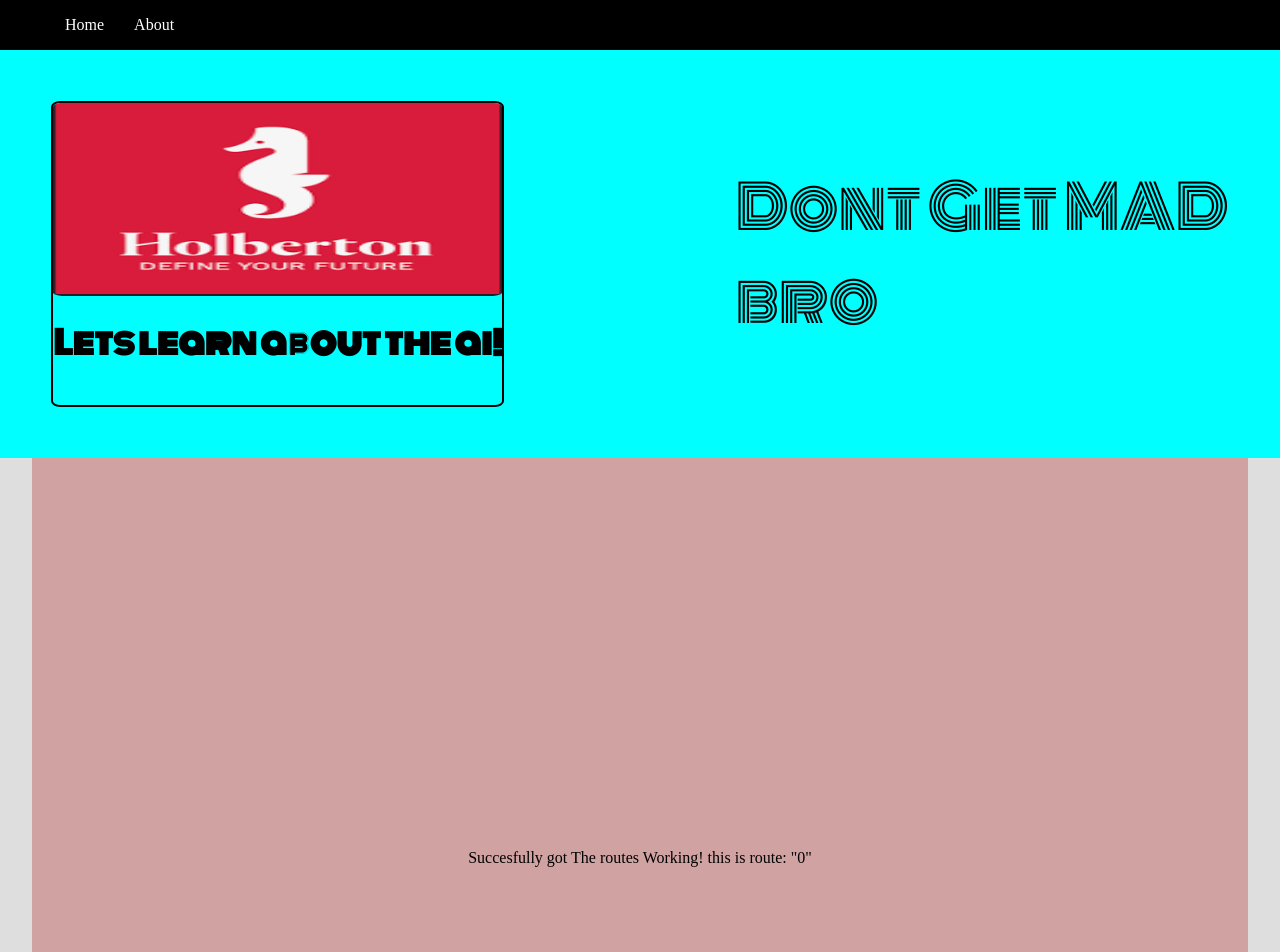
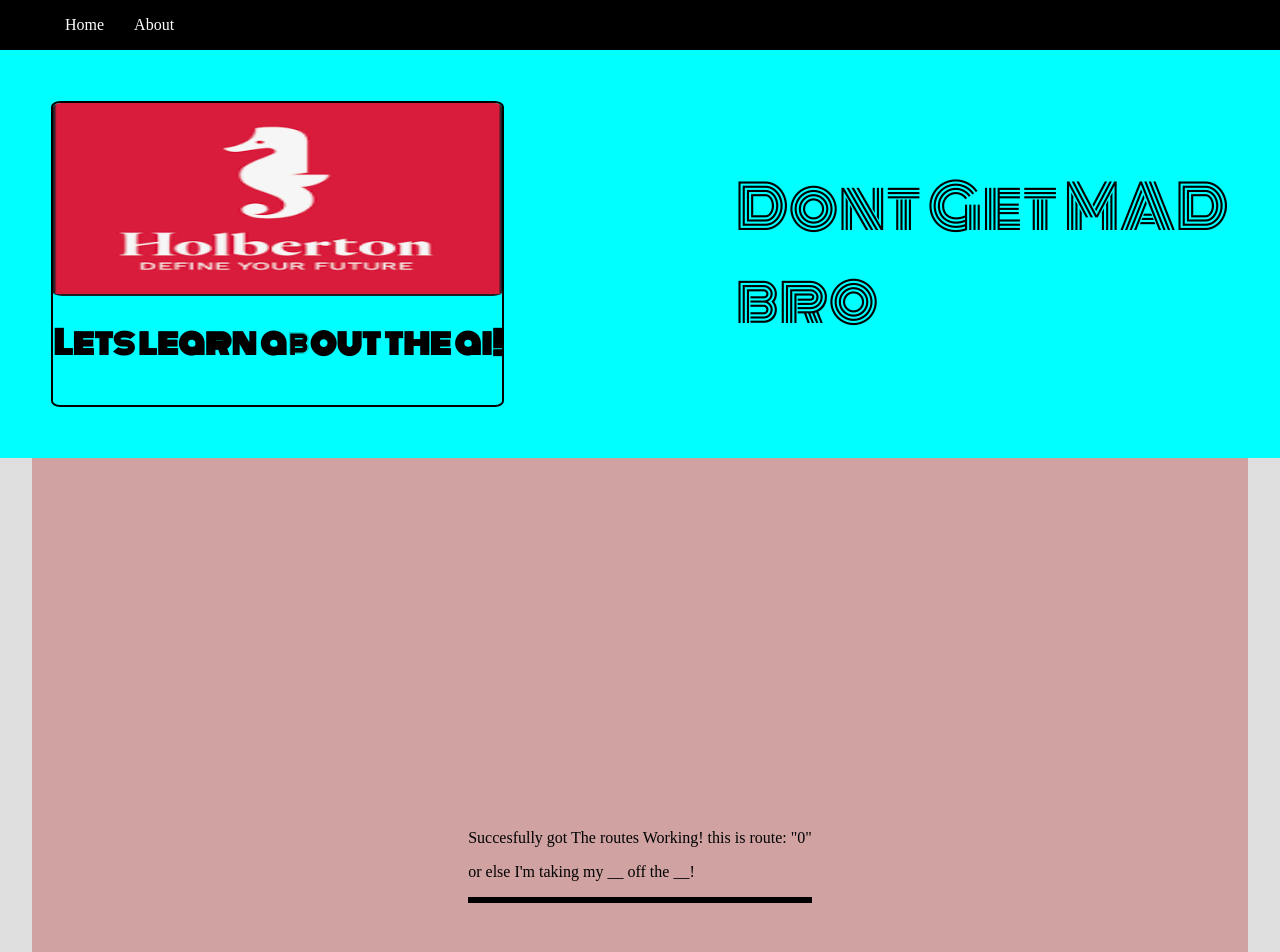
Before and after one commit to MontyWilliams/Hacktivity_holberton_ai_image, a Next.js app: page /Madlibs/0 in a window 1280 px wide. Shown: the top 952 px of the page. Built offline with nearby package versions, Linux system fonts and the light colour scheme.

Commit message:
moved footer inside layout

```diff
--- a/components/Layout.js
+++ b/components/Layout.js
@@ -1,6 +1,7 @@
 import styles from '../styles/layout_styles.module.css'
 import Nav from "./Nav"
 import Header from "./Header"
+import Footer from "./Footer"
 
 
 const Layout = ({children}) => {
@@ -14,6 +15,7 @@ const Layout = ({children}) => {
           {children}
         </main>
       </div>
+      <Footer/>
     </>
   )
 }
--- a/components/Mad.js
+++ b/components/Mad.js
@@ -2,9 +2,10 @@ import Link from "next/link";
 import React, { useContext } from 'react';
 import { MadContext } from './Context/MadContext.js'
 
+
+
 const Mad = (props) => {
   const {madLibs, setMadLibs, madL} = useContext(MadContext);
-
   function setIt(madL) {
     setMadLibs(madL)
   }
@@ -15,7 +16,7 @@ const Mad = (props) => {
     <p>{"This one has " + `${madL.adlibs}` + " madLibs to add!"}</p>
     <p>{"They are" + " " + `${madL.words}`}</p>
     {/* <p>{"This is for the next page" + " " + `${JSON.stringify(madL.wordsAnswer)}`}</p> */}
-    <Link  href="/Madlibs/[id.va]" as={`/Madlibs/${madL.id}`}   >Home</Link>
+    <Link  href="/Madlibs/[id]" as={`/Madlibs/${madL.id}`}   >Home</Link>
     <button onClick={(() => setIt(madL))}>Go</button>
   </div>
   )
--- a/package.json
+++ b/package.json
@@ -15,11 +15,11 @@
     "next-fonts": "^1.5.1",
     "path": "^0.12.7",
     "react": "18.2.0",
-    "react-dom": "18.2.0"
+    "react-dom": "18.2.0",
+    "zustand": "^4.1.1"
   },
   "devDependencies": {
     "eslint": "8.20.0",
     "eslint-config-next": "12.2.3"
-
   }
 }
--- a/pages/Madlibs/[id]/index.js
+++ b/pages/Madlibs/[id]/index.js
@@ -1,25 +1,32 @@
 import { useRouter } from 'next/router'
-import React, { useContext} from 'react';
+import React, { useContext, useEffect, useState } from 'react';
 import { MadContext } from '../../../components/Context/MadContext';
 
+const madL = () => {
+   const {madLibs, setMadLibs, madL} = useContext(MadContext);
 
-const madL = (props) => {
+  const [data, setData] = useState("")
 
-  const { madLibs } = useContext(MadContext)
-  // console.log(madLibs)
+  // useEffect(() => {
+  //   setMadLibs(madL)
+  // }, );
+
+  console.log(madLibs);
 
   const router = useRouter()
   const {id} = router.query;
   return (
-    <div>
+    <div >
       <p>Succesfully got The routes Working! this is route: "{id}"</p>
+      <p>{madLibs.description}</p>
+      {/* <button onClick={getIt} >yes</button> */}
+      <div className="box">
+      {/* <button onClick={setIt(data)} >yes</button> */}
 
+
+      </div>
     </div>
   )
+}
 
-}
-// export const getStaticProps = async (context) => {
-//   const result =
-
-// }
 export default madL
--- a/pages/_app.js
+++ b/pages/_app.js
@@ -1,9 +1,9 @@
 import '../styles/globals.css'
 import Layout from '../components/Layout'
-import Footer from "../components/Footer"
 import '../public/fonts/Hanalei_Fill/HanaleiFill-Regular.ttf'
 import '../public/fonts/Monoton/Monoton-Regular.ttf'
 import { MadContext } from '../components/Context/MadContext'
+
 import { mad } from "../mad";
 import { useState, useEffect, useContext } from "react";
 
@@ -19,14 +19,13 @@ function MyApp({ Component, pageProps, props }) {
 
   }, [setMadLibs]);
 
-  console.log(`current madlib: ${JSON.stringify(madLibs)}`);
+  // console.log(`current madlib: ${JSON.stringify(madLibs)}`);
 
   return (
       <MadContext.Provider value={{mad, madLibs, setMadLibs}}>
          <Layout>
            <Component {...pageProps} />
          </Layout>
-         <Footer />
       </MadContext.Provider>
   )
 }
--- a/styles/globals.css
+++ b/styles/globals.css
@@ -22,3 +22,7 @@ a {
     background: black;
   }
 }
+
+.box {
+  border: 3px solid black
+}
```
Also changed, not shown: components/Cards.js (+7 -2 lines), 2 other files (tests, documents, lock files or other folders).
